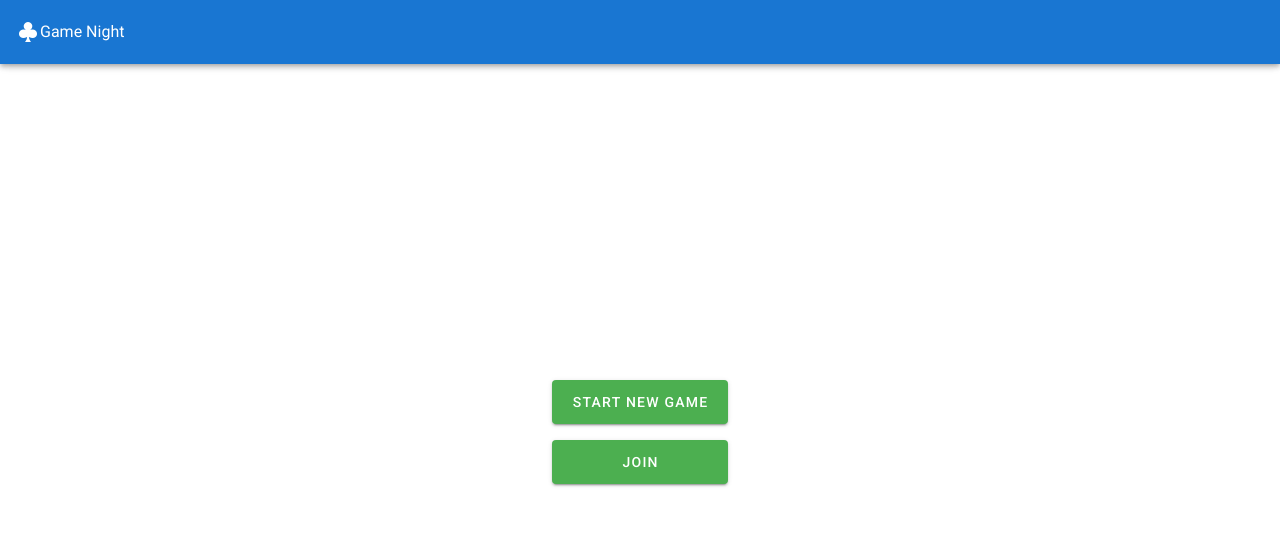
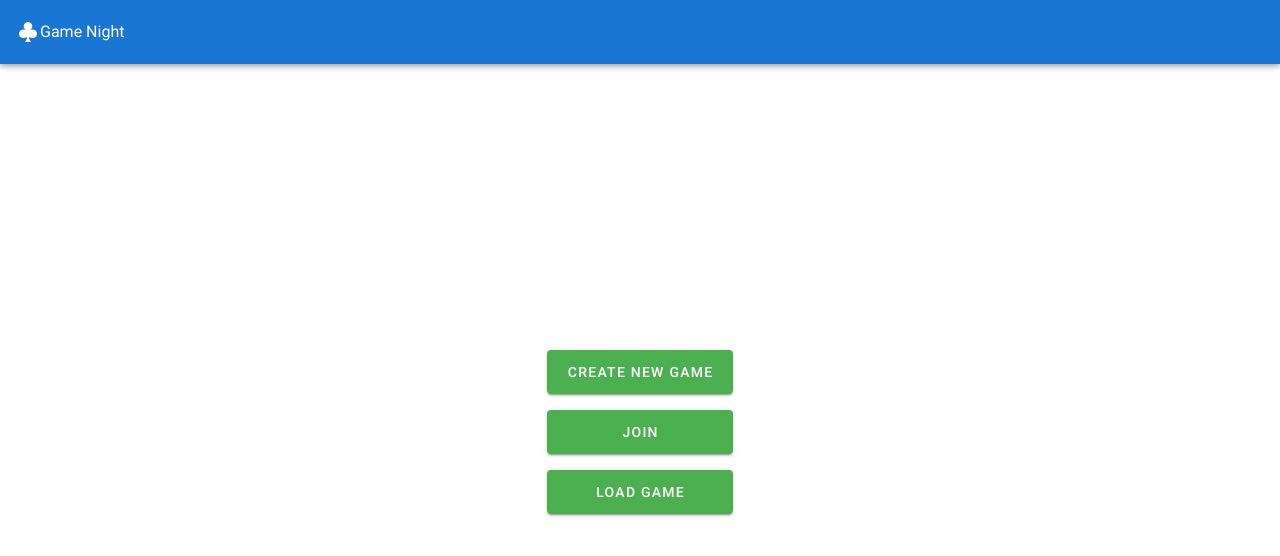
Before and after one commit to DoruNow/games, a Vue app: page / in a window 1280 px wide. Shown: the top 556 px of the page. Built offline with nearby package versions, Linux system fonts and the light colour scheme.

Commit message:
add game settings

```diff
--- a/src/components/GlobalGameSettings.vue
+++ b/src/components/GlobalGameSettings.vue
@@ -0,0 +1,94 @@
+<template>
+  <div class="game-setup--wrapper d-flex justify-center align-center">
+    <v-form v-model="settingsForm" lazy-validation ref="settingsForm">
+      <v-text-field
+        v-model="name"
+        name="name"
+        label="Player Name"
+        id="playerNameId"
+        type="text"
+        :rules="required"
+      ></v-text-field>
+      <v-text-field
+        v-model="personalPin"
+        type="number"
+        name="personalPin"
+        label="PIN"
+        id="personalPinId"
+        :counter="6"
+        :rules="pinRules"
+      ></v-text-field>
+      <v-text-field
+        v-model="roomName"
+        name="roomName"
+        label="Room Name"
+        id="roomNameId"
+        type="text"
+        :rules="required"
+      ></v-text-field>
+      <v-radio-group v-model="totalNumberOfPlayers">
+        <v-radio label="4 Players" value="4"></v-radio>
+        <v-radio label="2 Players" value="2"></v-radio>
+      </v-radio-group>
+      <v-checkbox
+        label="Play Clockwise"
+        v-model="clockwiseDirection"
+        value="false"
+      ></v-checkbox>
+      <v-text-field
+        v-model="deckSize"
+        type="number"
+        name="deckSize"
+        label="Deck Size"
+        id="deckSizeId"
+      ></v-text-field>
+
+      <v-btn
+        :disabled="!settingsForm"
+        color="success"
+        class="mr-4"
+        @click="validate"
+        >Start Game</v-btn
+      >
+    </v-form>
+  </div>
+</template>
+
+<script lang="ts">
+import Vue from "vue";
+
+export default Vue.extend({
+  data() {
+    return {
+      settingsForm: true,
+      name: "",
+      totalNumberOfPlayers: "4",
+      clockwiseDirection: false,
+      deckSize: 52,
+      roomName: "",
+      personalPin: "",
+      pinRules: [
+        v =>
+          (v && 4 <= v.length && v.length <= 6) ||
+          "Pin must be between 4 and 6 digits"
+      ],
+      required: [v => !!v || "This field is required"]
+    };
+  },
+  methods: {
+    validate() {
+      if (this.$refs.settingsForm.validate()) {
+        console.log("miti");
+      }
+    }
+  }
+});
+</script>
+
+<style lang="scss" scoped>
+.game-setup {
+  &--wrapper {
+    height: 80vh;
+  }
+}
+</style>
--- a/src/components/Header.vue
+++ b/src/components/Header.vue
@@ -4,13 +4,29 @@
       <v-icon>mdi-cards-club</v-icon>
       <span class="mr-2">Game Night</span>
     </div>
+    <v-spacer></v-spacer>
+    <v-btn v-if="homeButton" color="primary" dark @click="goHome">Home</v-btn>
   </v-app-bar>
 </template>
 
 <script lang="ts">
 import Vue from "vue";
 
-export default Vue.extend({});
+export default Vue.extend({
+  props: {
+    homeButton: {
+      type: Boolean,
+      default: false
+    }
+  },
+  methods: {
+    goHome() {
+      this.$router.push({
+        path: "/"
+      });
+    }
+  }
+});
 </script>
 
 <style scoped></style>
--- a/src/components/StartGame.vue
+++ b/src/components/StartGame.vue
@@ -4,11 +4,11 @@
       <v-row align="center" justify="center">
         <div class="d-flex flex-column">
           <v-btn class="ma-2" color="success" @click="startNewGame()" large
-            >Start New Game</v-btn
+            >Create New Game</v-btn
           >
-          <v-btn class="ma-2" color="success" @click="showPin = true" large>
-            Join
-          </v-btn>
+          <v-btn class="ma-2" color="success" @click="showPin = true" large
+            >Join</v-btn
+          >
           <div v-if="showPin">
             <v-text-field
               name="pin"
@@ -22,6 +22,22 @@
               @click="checkGame(gameId)"
               >Join Game</v-btn
             >
+            <v-btn color="success">Submit</v-btn>
+          </div>
+          <v-btn
+            class="ma-2"
+            color="success"
+            @click="showRoomIdField = true"
+            large
+            >Load Game</v-btn
+          >
+          <div v-if="showRoomIdField">
+            <v-text-field
+              name="roomId"
+              label="Please enter room id"
+              id="roomId"
+            ></v-text-field>
+            <v-btn color="success">Submit</v-btn>
           </div>
         </div>
       </v-row>
@@ -36,7 +52,8 @@ export default Vue.extend({
   data() {
     return {
       gameId: "",
-      showPin: false
+      showPin: false,
+      showRoomIdField: false
     };
   },
   methods: {
--- a/src/views/GameSetupView.vue
+++ b/src/views/GameSetupView.vue
@@ -1,13 +1,22 @@
 <template>
-  <div>
-    <v-btn color="success">GameSetupView</v-btn>
-  </div>
+  <v-app>
+    <Header v-bind:homeButton="true" />
+    <v-content>
+      <GlobalGameSettings />
+    </v-content>
+  </v-app>
 </template>
 
 <script lang="ts">
 import Vue from "vue";
-
-export default Vue.extend({});
+import Header from "../components/Header";
+import GlobalGameSettings from "../components/GlobalGameSettings";
+export default Vue.extend({
+  components: {
+    Header,
+    GlobalGameSettings
+  }
+});
 </script>
 
 <style scoped></style>
```
Also changed, not shown: src/components/HelloWorld.vue (deleted, +0 -134 lines).
